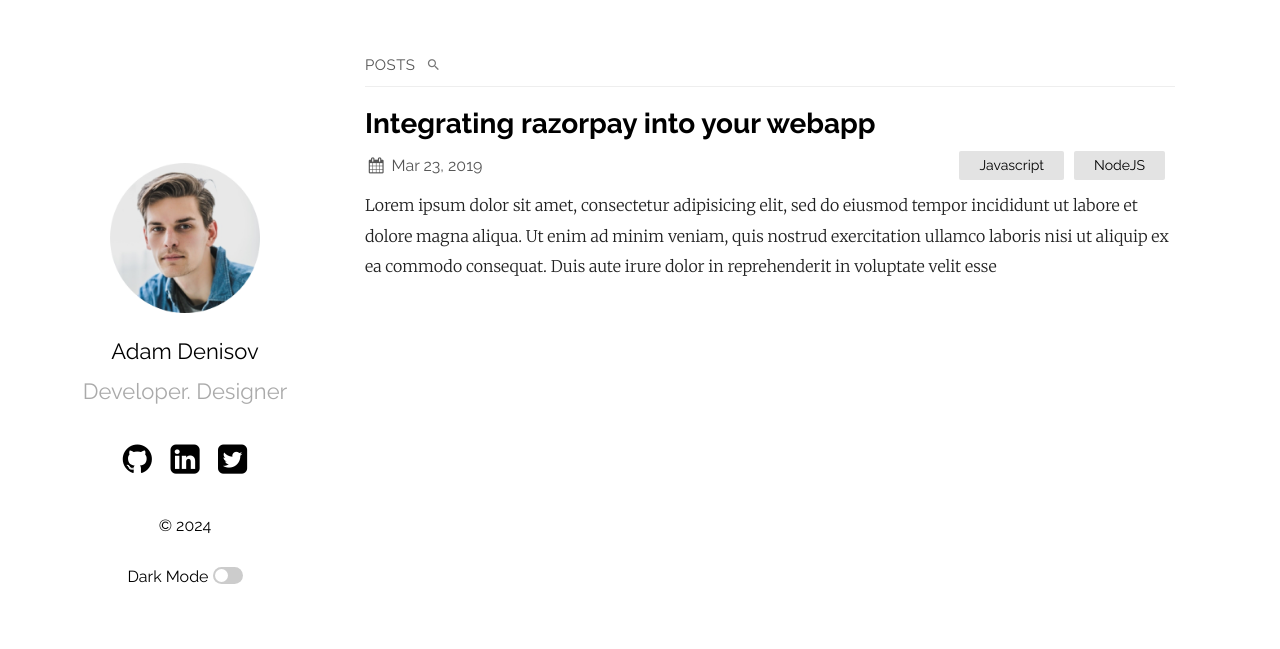
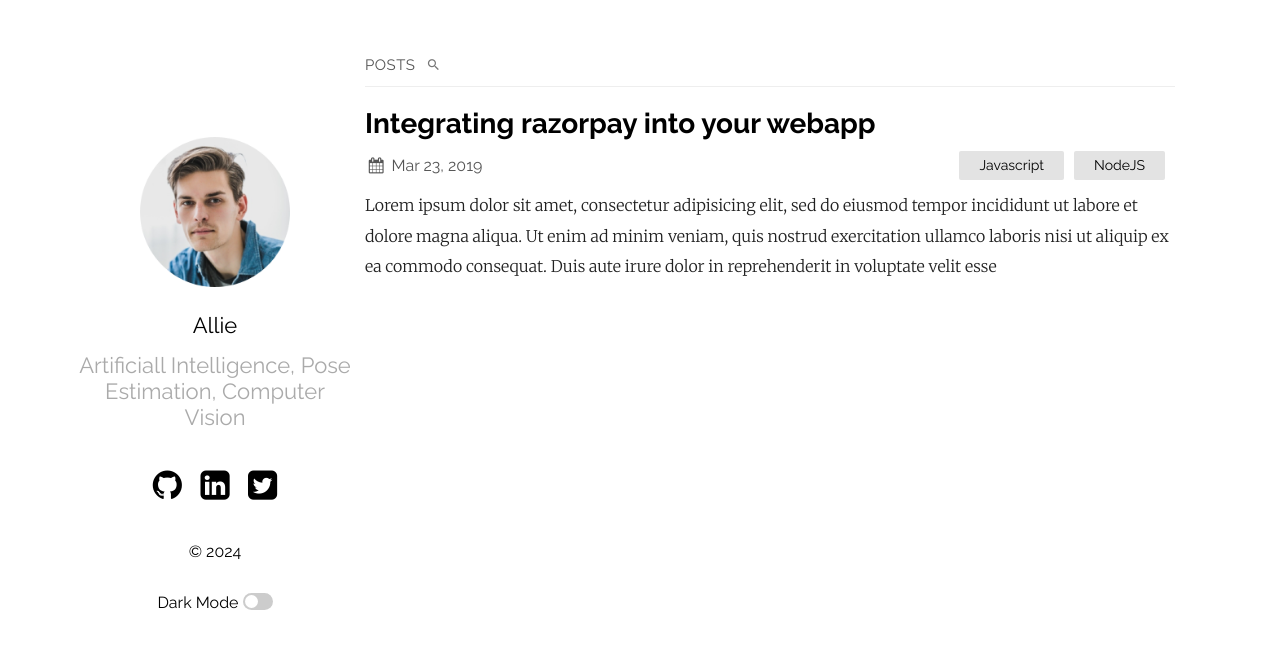
Before and after one commit to LEEYUN-JU/LEEYUN-JU.github.io, a Jekyll site: the page built from index.md, in a window 1280 px wide. Shown: the top 649 px of the page. Built offline with Jekyll 4.4.1, drawn with Linux system fonts in a browser that asks for light colours.

Commit message:
Update _config.yml

```diff
--- a/_config.yml
+++ b/_config.yml
@@ -12,8 +12,8 @@ show_excerpts: true # set to true to show excerpts on the homepage
 sass:
   sass_dir: _sass
 plainwhite:
-  name: Adam Denisov
-  tagline: Developer. Designer
+  name: Allie
+  tagline: Artificiall Intelligence, Pose Estimation, Computer Vision
   date_format: "%b %-d, %Y"
   sitemap: true # set to true to generate sitemap.xml content
   search: true # set to true to enable searchbar
```
